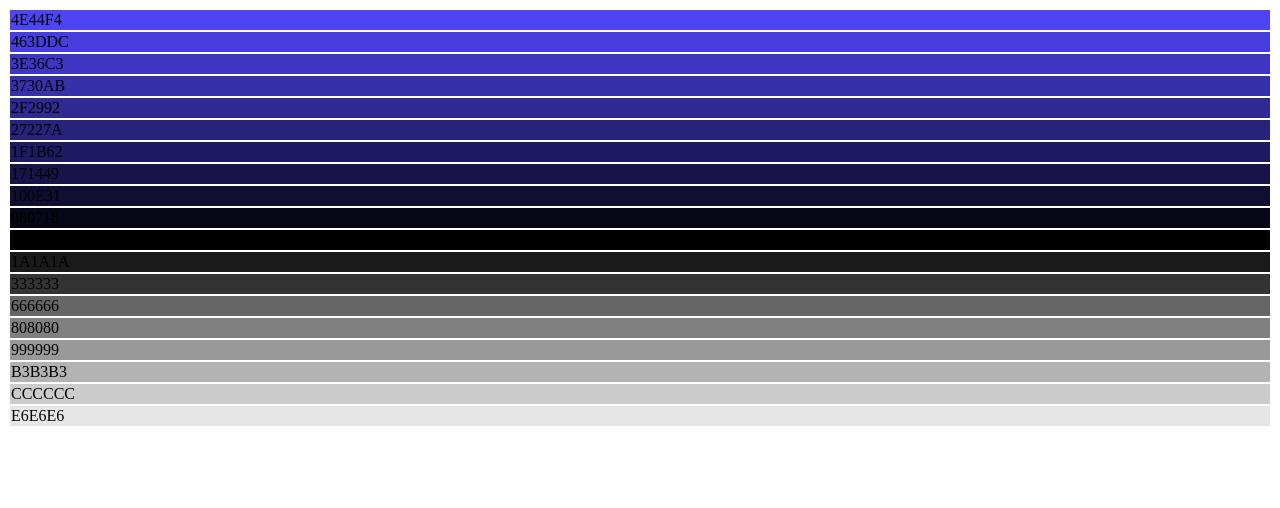
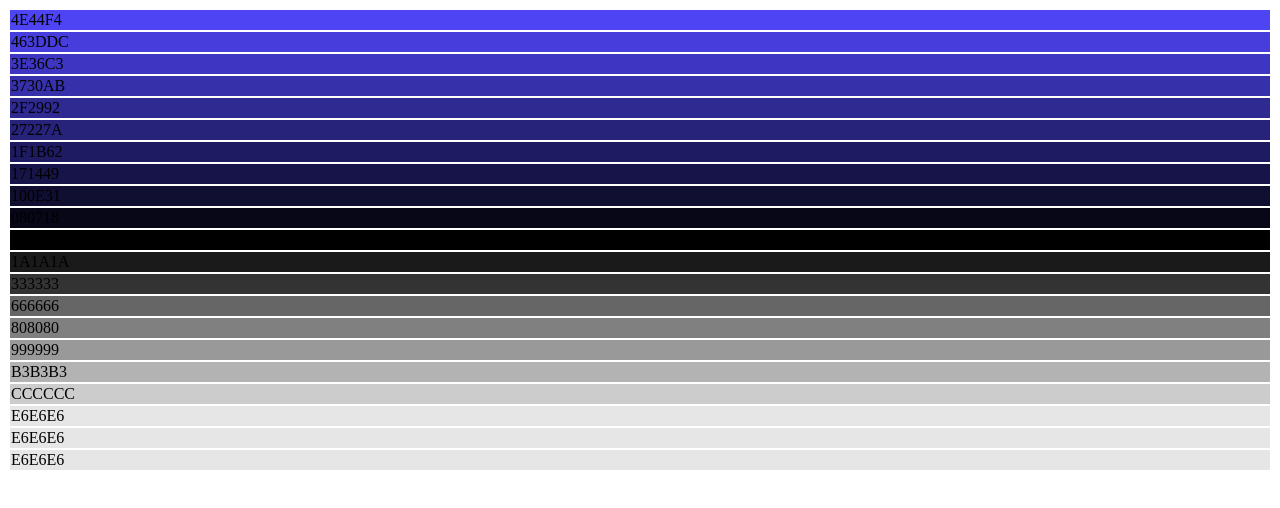
Before and after one commit to Ayanaanonaeem/Smit_Course_Batch_19_Assignment, a plain HTML site: page 50 shades of one colour/index.html in a window 1280 px wide. Drawn offline with Linux system fonts and the light colour scheme.

Commit message:
Such changes

```diff
--- a/50 shades of one colour/index.html
+++ b/50 shades of one colour/index.html
@@ -68,6 +68,14 @@
 				<td id="twenty">E6E6E6</td>
 			</tr>
 
+			<tr style="background-color:#E6E6E6 ;" >
+				<td id="twenty">E6E6E6</td>
+			</tr>
+
+					<tr style="background-color:#E6E6E6 ;" >
+						<td id="twenty">E6E6E6</td>
+					</tr>
+
 		</table>
 	</body>
 </html>
```
